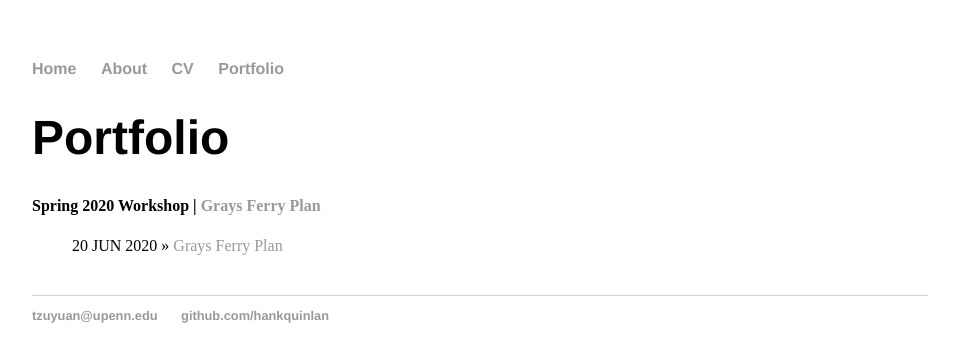
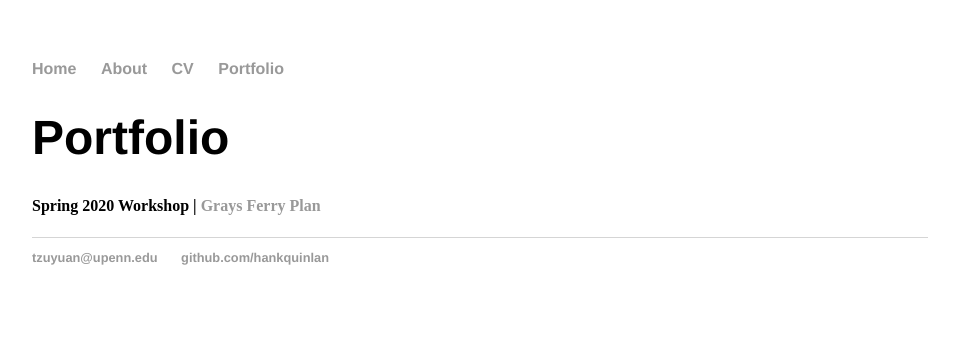
Before and after one commit to tzuyuanw/tzuyuanw.github.io, a Jekyll site: the page built from blog/index.html, in a window 1280 px wide. Shown: the top 362 px of the page, without its empty margins (160-1119 px from the left). Built offline with Jekyll 4.4.1, drawn with Linux system fonts in a browser that asks for light colours.

Commit message:
Update index.html

```diff
--- a/blog/index.html
+++ b/blog/index.html
@@ -6,15 +6,8 @@ title: Portfolio
 <div class ="blurb">
 	<h4>Spring 2020 Workshop | <a href="/blog/graysferryplan" title="Grays Ferry Plan">
 			Grays Ferry Plan</a></h4>
-</div>
 
 
 
-	<ul class="posts">
 
-		<li><span>20 JUN 2020</span> &raquo; <a href="/blog/graysferryplan" title="Grays Ferry Plan">
-			Grays Ferry Plan</a></li>
-
-
-
-	</ul>
+</div>
```
